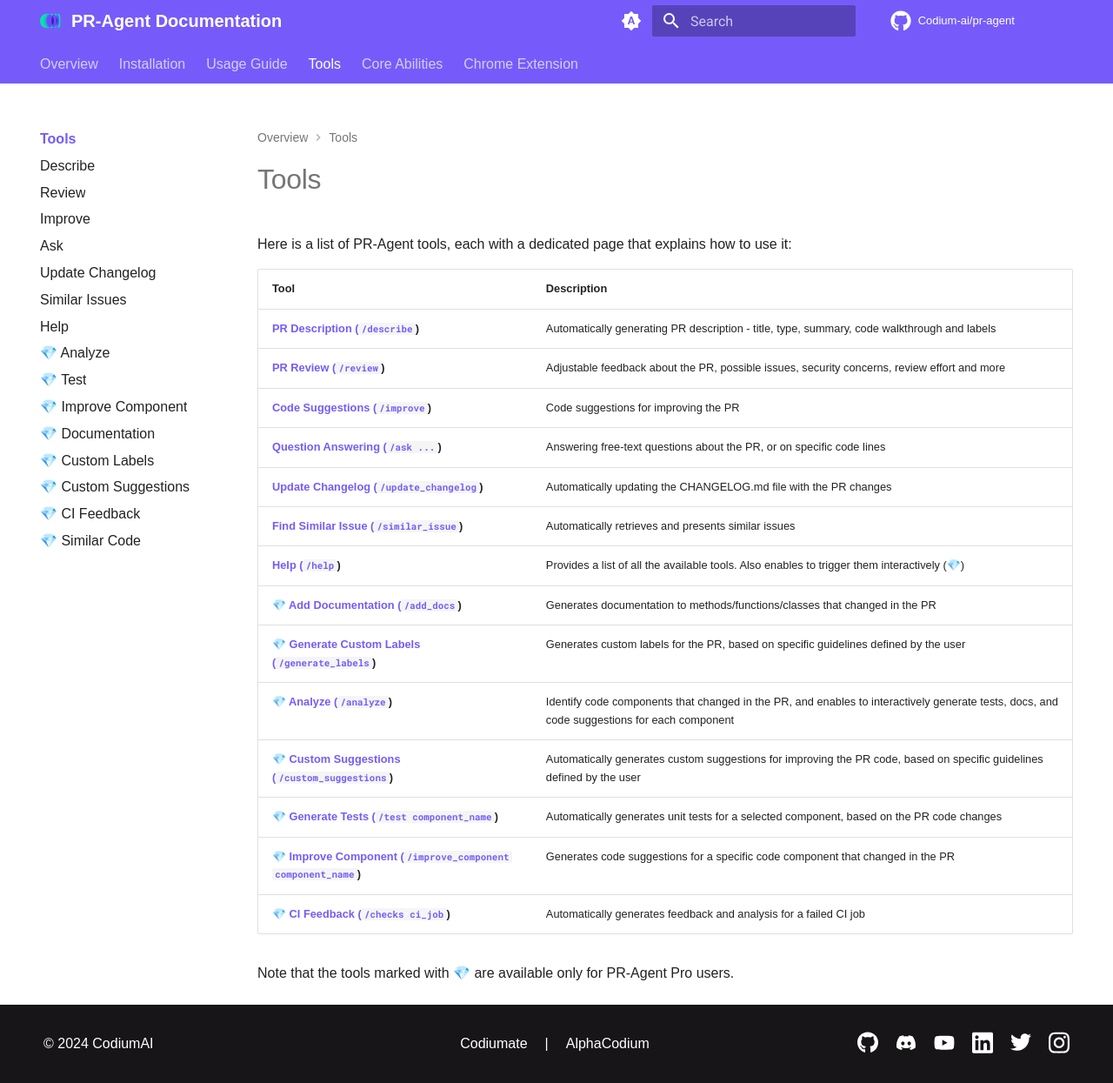
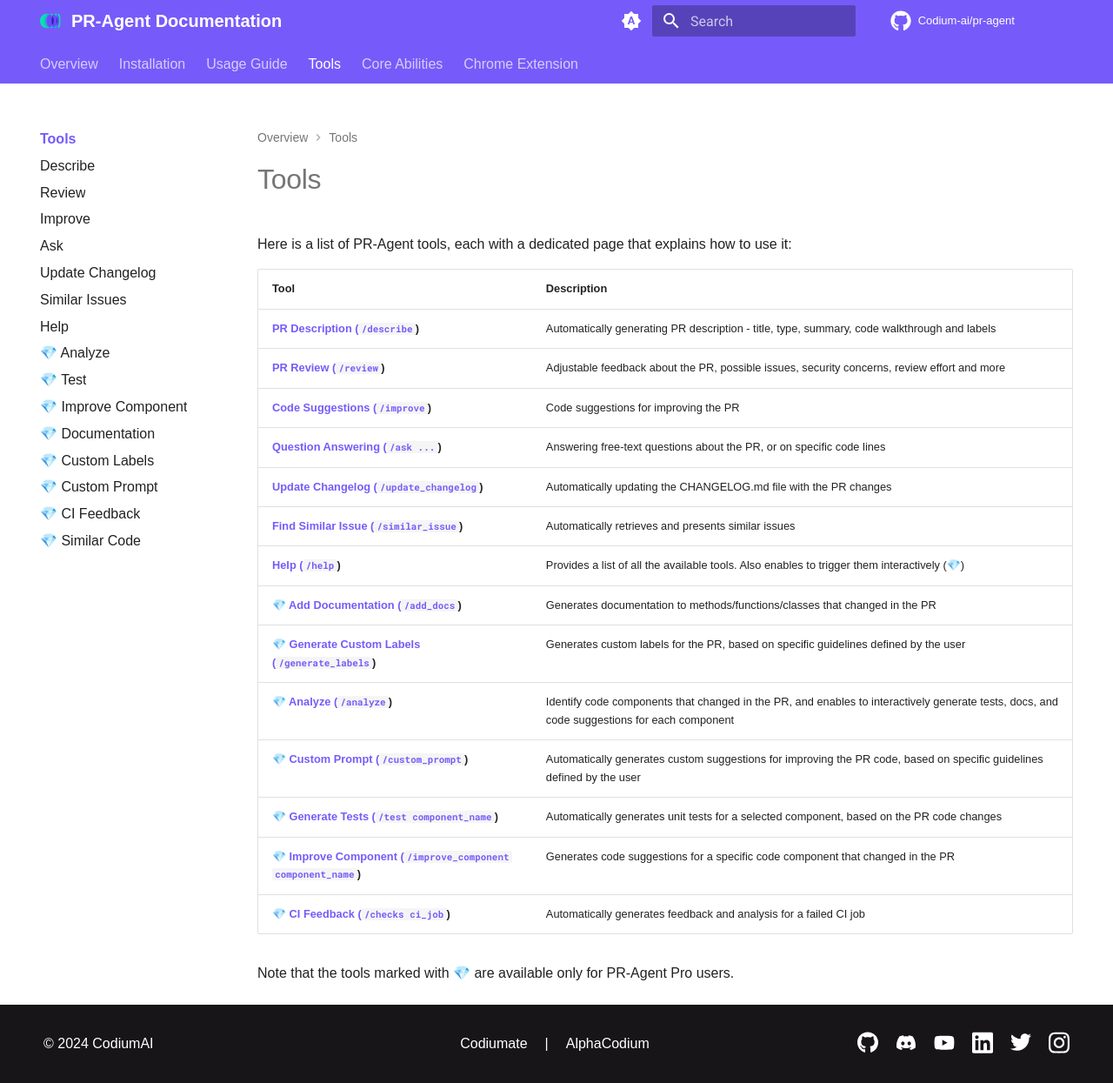
Before and after one commit to Codium-ai/pr-agent, an MkDocs documentation site: the page built from docs/docs/tools/index.md, in a window 1280 px wide and 1245 px high. Shown: the whole window at 87% size. Built offline with MkDocs 1.6.1 and Material for MkDocs 9.7.7, drawn with Linux system fonts in a browser that asks for light colours; comment, search, counter and statistics services are not loaded.

Commit message:
Rename "Custom Suggestions" feature to "Custom Prompt" across documentation, README, and tool references

```diff
--- a/docs/docs/tools/index.md
+++ b/docs/docs/tools/index.md
@@ -10,11 +10,11 @@
 | **[Question Answering (`/ask ...`](./ask.md))**                                          | Answering free-text questions about the PR, or on specific code lines                                                                       |
 | **[Update Changelog (`/update_changelog`](./update_changelog.md))**                      | Automatically updating the CHANGELOG.md file with the PR changes                                                                            |
 | **[Find Similar Issue (`/similar_issue`](./similar_issues.md))**                         | Automatically retrieves and presents similar issues                                                                                         |
-| **[Help (`/help`](./help.md))**                                                         | Provides a list of all the available tools. Also enables to trigger them interactively (💎)                                                 |
+| **[Help (`/help`](./help.md))**                                                          | Provides a list of all the available tools. Also enables to trigger them interactively (💎)                                                 |
 | **💎 [Add Documentation (`/add_docs`](./documentation.md))**                             | Generates documentation to methods/functions/classes that changed in the PR                                                                 |
 | **💎 [Generate Custom Labels (`/generate_labels`](./custom_labels.md))**                 | Generates custom labels for the PR, based on specific guidelines defined by the user                                                        |
 | **💎 [Analyze (`/analyze`](./analyze.md))**                                              | Identify code components that changed in the PR, and enables to interactively generate tests, docs, and code suggestions for each component |
-| **💎 [Custom Suggestions (`/custom_suggestions`](./custom_suggestions.md))**             | Automatically generates custom suggestions for improving the PR code, based on specific guidelines defined by the user                      |
+| **💎 [Custom Prompt (`/custom_prompt`](./custom_prompt.md))**                            | Automatically generates custom suggestions for improving the PR code, based on specific guidelines defined by the user                      |
 | **💎 [Generate Tests (`/test component_name`](./test.md))**                              | Automatically generates unit tests for a selected component, based on the PR code changes                                                   |
 | **💎 [Improve Component (`/improve_component component_name`](./improve_component.md))** | Generates code suggestions for a specific code component that changed in the PR                                                             |
 | **💎 [CI Feedback (`/checks ci_job`](./ci_feedback.md))**                                | Automatically generates feedback and analysis for a failed CI job                                                                           |
--- a/docs/mkdocs.yml
+++ b/docs/mkdocs.yml
@@ -33,7 +33,7 @@
     - 💎 Improve Component: 'tools/improve_component.md'
     - 💎 Documentation: 'tools/documentation.md'
     - 💎 Custom Labels: 'tools/custom_labels.md'
-    - 💎 Custom Suggestions: 'tools/custom_suggestions.md'
+    - 💎 Custom Prompt: 'tools/custom_prompt.md'
     - 💎 CI Feedback: 'tools/ci_feedback.md'
     - 💎 Similar Code: 'tools/similar_code.md'
   - Core Abilities: 'core-abilities/index.md'
```
Also changed, not shown: docs/docs/index.md (+29 -29 lines), docs/docs/tools/custom_prompt.md (renamed from docs/docs/tools/custom_suggestions.md, +9 -12 lines), docs/docs/tools/improve.md (+1 -1 lines), README.md, 1 other file.
